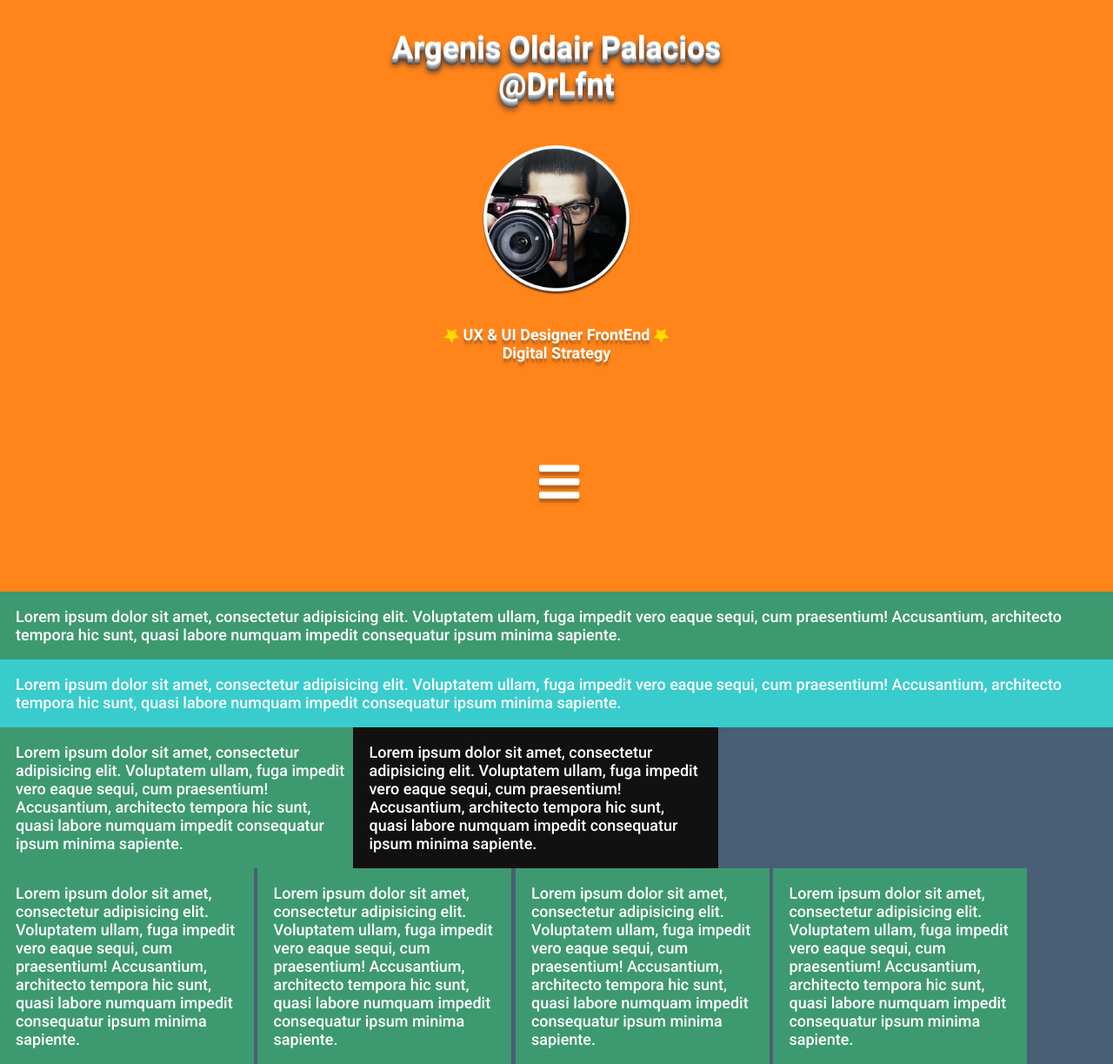
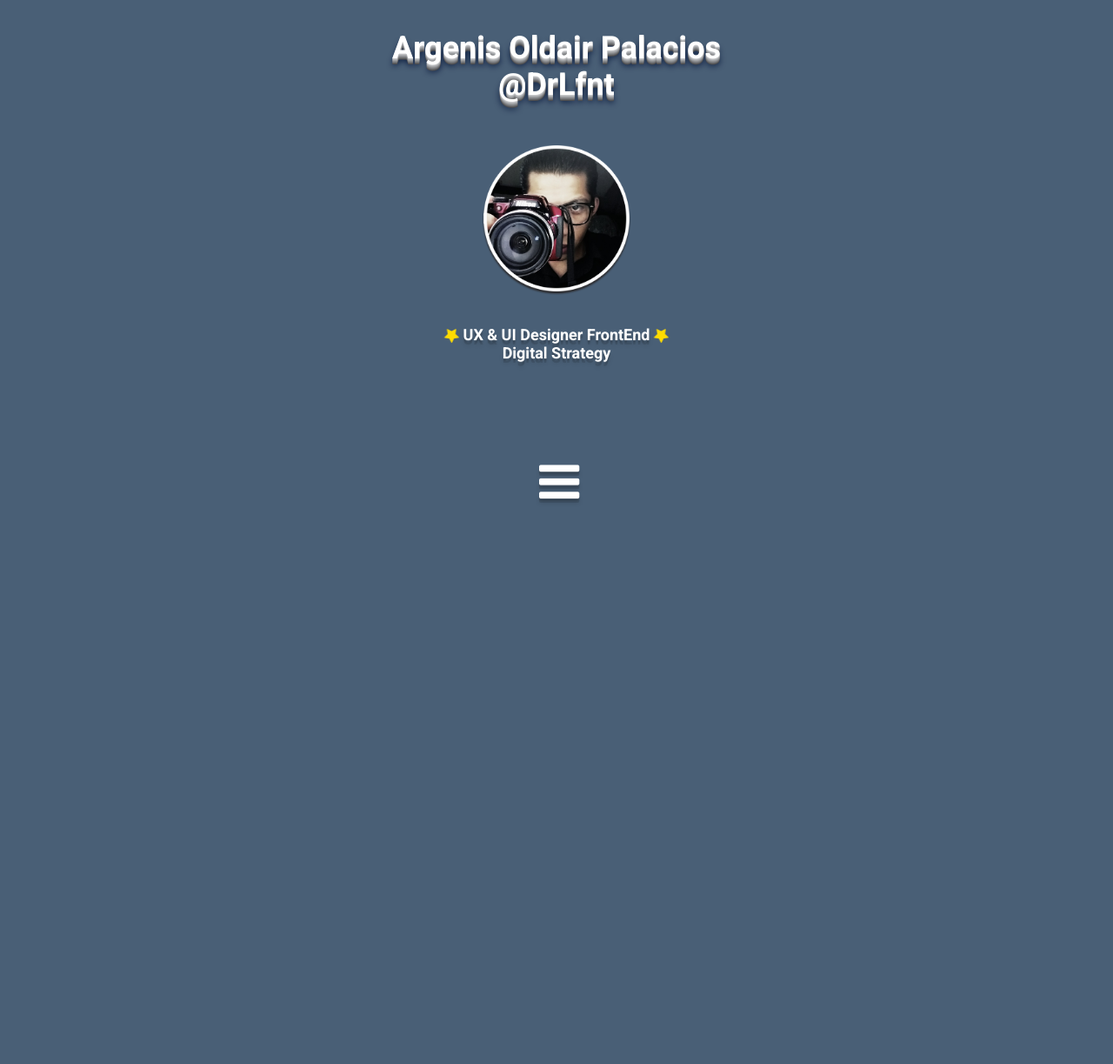
Before and after one commit to DrLfnt/argenis, a plain HTML site: page index.html in a window 1280 px wide. Shown: the whole page at 87% size. After the commit the page ends 800 px from the top, so only its background shows below. Drawn offline with nearby package versions, Linux system fonts and the light colour scheme.

Commit message:
ok
links

```diff
--- a/css/estilos.css
+++ b/css/estilos.css
@@ -7,6 +7,10 @@
 *::selection {
 	background: transparent;
 	color: #008B8B;
+}
+
+.hidden {
+	display: none;
 }
 /* Selectores al subrayar */
 header {
--- a/index.html
+++ b/index.html
@@ -45,10 +45,10 @@
 	<link rel="stylesheet" href="css/animaciones.css" />
 	<link rel="stylesheet" href="css/lightbox.css" />
 </head>
-<body class="Contenedor">
-	<header class="Cabeza bg-orange white">
+<body class="Contenedor bg-arcoiris">
+	<header class="Cabeza white">
 		<h1 class="H1-textCenter fx-3d animated zoomIn">
-			Argenis Oldair Palacios<br />
+			<a href="#" class="white">Argenis Oldair Palacios</a><br />
 			<span><a class="white" href="https://twitter.com/DrLfnt" target="_blank">@DrLfnt</a></span>
 			<center>
 				<a href="#">
@@ -76,7 +76,7 @@
 			<a href="" class="menu-button white fa fa-bars fa-3x"></a>
 		</nav>
 	</header>
-	<section class="Cuerpo bg-arcoiris">
+	<section class="hidden Cuerpo bg-arcoiris">
 		<article class="Cuerpo-caja100 bg-olive">
 			<p>
 				Lorem ipsum dolor sit amet, consectetur adipisicing elit. Voluptatem ullam, fuga impedit vero eaque sequi, cum praesentium! Accusantium, architecto tempora hic sunt, quasi labore numquam impedit consequatur ipsum minima sapiente.
```
